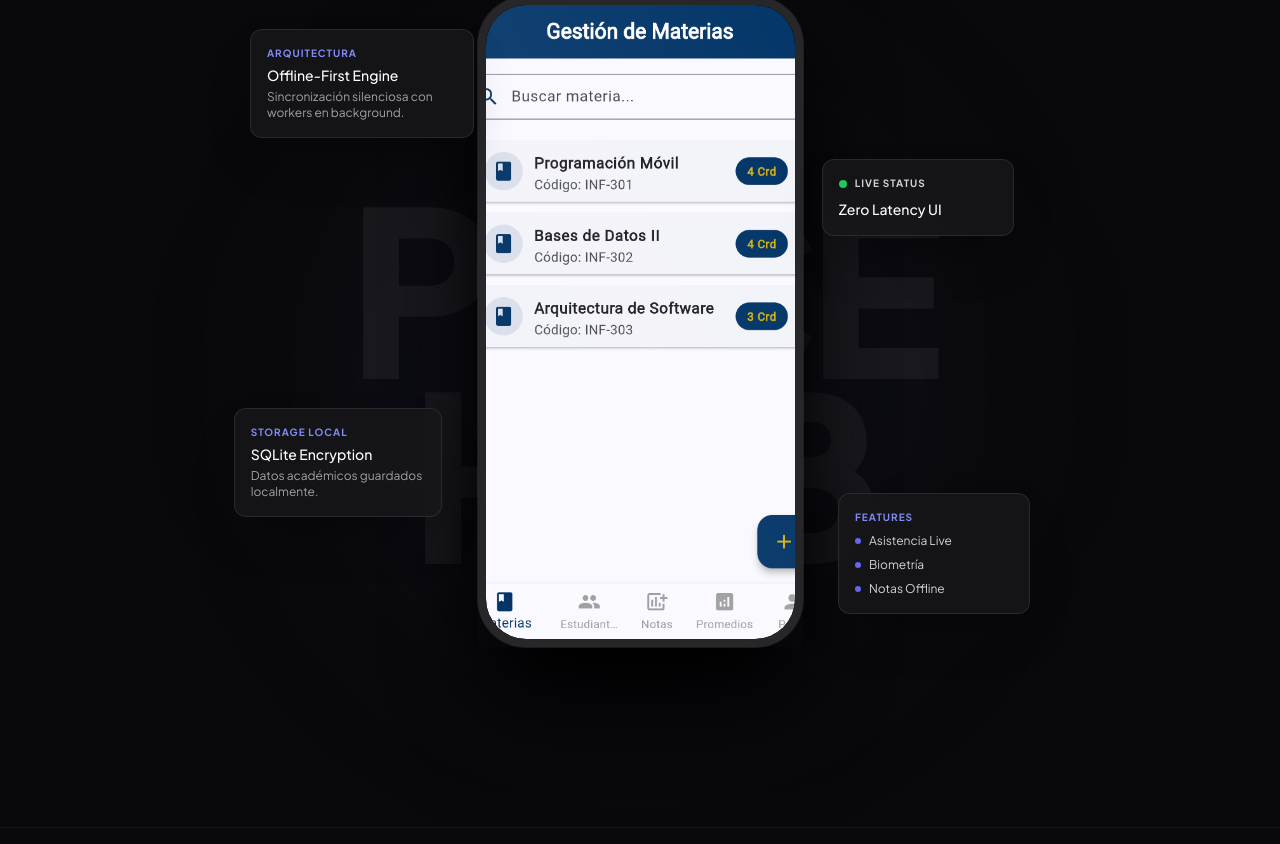
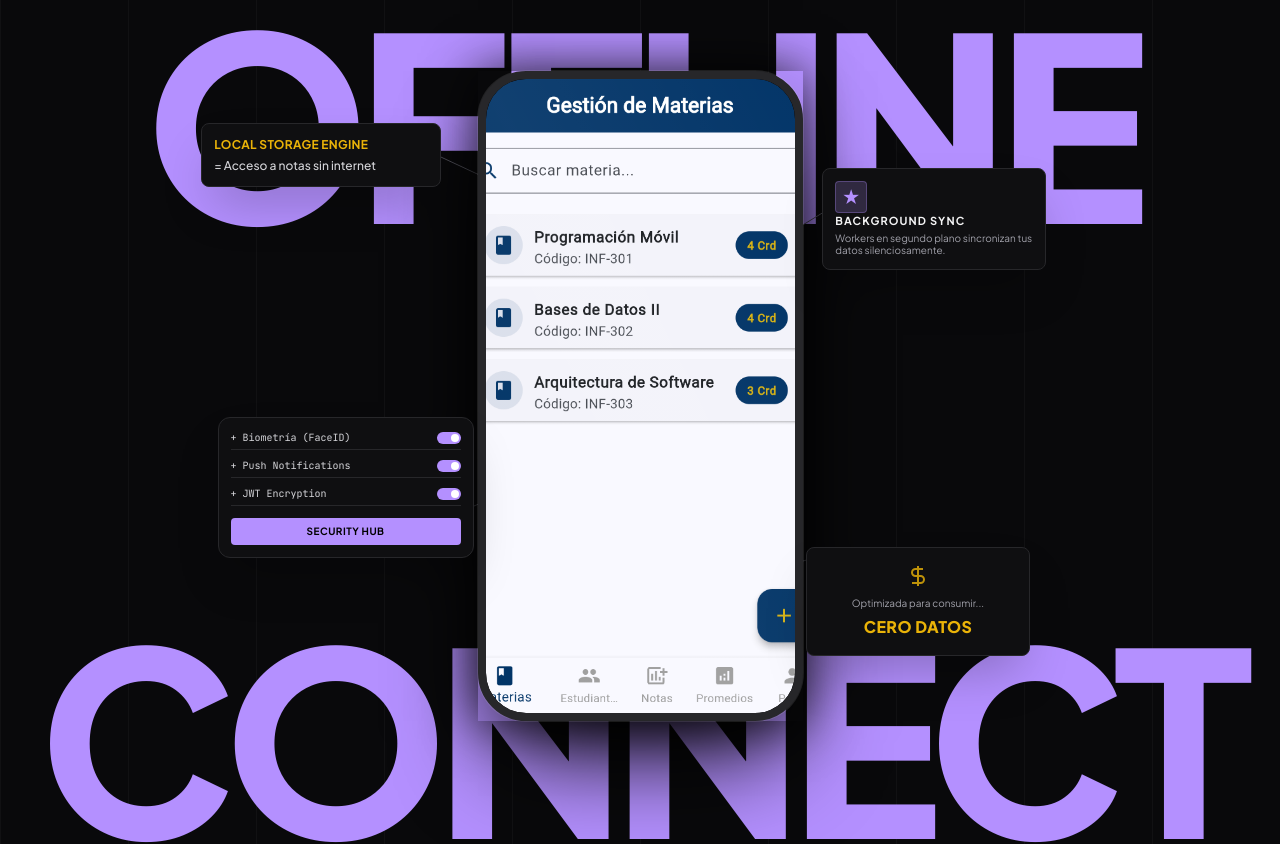
Before and after one commit to Axl07s/portfolio-axel, a React (Vite) app: page /project/puce-connect-hub in a window 1280 px wide. Shown: the part 1434-2278 px from the top of the page. Built offline with nearby package versions, Linux system fonts and the light colour scheme.

Commit message:
feat: Exact replication of brutalist deceptive patterns hero for PUCE Hub

```diff
--- a/src/components/project-layouts/EditorialLayout.tsx
+++ b/src/components/project-layouts/EditorialLayout.tsx
@@ -84,62 +84,101 @@ export function EditorialLayout({ project }: { project: PersonalProject }) {
          </p>
       </section>
 
-      {/* Cinematic Hero: Single Device with Floating Feature Cards */}
-      <section className="relative w-full pb-20 md:pb-40 bg-zinc-950 flex flex-col items-center justify-center min-h-[700px] md:min-h-[900px] border-b border-zinc-800/50 overflow-hidden">
-        {/* Ambient Glow */}
-        <div className="absolute top-1/2 left-1/2 -translate-x-1/2 -translate-y-1/2 w-[300px] md:w-[600px] h-[300px] md:h-[600px] bg-indigo-500/5 rounded-full blur-[80px] md:blur-[120px] pointer-events-none z-0"></div>
+      {/* Cinematic Hero: Brutalist Editorial Style */}
+      <section className="relative w-full pb-20 md:pb-40 bg-[#09090b] flex flex-col items-center justify-center min-h-[800px] md:min-h-[1000px] border-b border-zinc-800/50 overflow-hidden font-sans">
 
-        {/* Massive Background Typography */}
-        <div className="absolute inset-0 flex items-center justify-center opacity-5 pointer-events-none overflow-hidden select-none">
-          <h1 className="text-[18vw] font-black tracking-tighter leading-[0.8] text-white whitespace-nowrap text-center">
-            PUCE<br/>HUB
+        {/* Subtle Vertical Grid Background */}
+        <div className="absolute inset-0 bg-[linear-gradient(to_right,#ffffff08_1px,transparent_1px)] bg-[size:10vw_100%] pointer-events-none z-0"></div>
+
+        {/* Massive Opaque Background Typography */}
+        <div className="absolute inset-0 flex flex-col items-center justify-between py-12 md:py-24 pointer-events-none overflow-hidden select-none z-10">
+          <h1 className="text-[20vw] font-black tracking-tighter leading-[0.75] text-[#b490ff] whitespace-nowrap text-center">
+            OFFLINE
+          </h1>
+          <h1 className="text-[20vw] font-black tracking-tighter leading-[0.75] text-[#b490ff] whitespace-nowrap text-center">
+            CONNECT
           </h1>
         </div>
 
         {/* Central Phone & Floating Cards Container */}
-        <div className="relative w-[280px] h-[560px] md:w-[325px] md:h-[650px] z-10 mt-12">
+        <div className="relative w-[280px] h-[560px] md:w-[325px] md:h-[650px] z-20 mt-12 md:mt-24">
 
            {/* Center Phone */}
-           <div className="absolute inset-0 z-30 shadow-[0_50px_100px_-20px_rgba(0,0,0,0.9)] transition-transform duration-700 hover:scale-[1.02]">
+           <div className="absolute inset-0 z-30 shadow-[0_0_50px_rgba(0,0,0,0.8)]">
              <MobileFrame title="Captura de Inicio / Home" imagePath="/projects/puce_home.png" />
            </div>
 
-           {/* Floating Cards (Absolute positioned relative to the phone center) */}
+           {/* --- SVG Connecting Lines --- */}
+           <svg className="absolute inset-0 w-full h-full overflow-visible z-20 pointer-events-none" style={{ width: '100%', height: '100%' }}>
+              {/* Line to Top Left */}
+              <path d="M -50 80 L 100 150" stroke="#52525b" strokeWidth="1" fill="none" />
+              <circle cx="-50" cy="80" r="3" fill="#52525b" />
+              <circle cx="100" cy="150" r="3" fill="#52525b" />
 
-           {/* Card 1: Top Left */}
-           <div className="absolute top-[5%] -left-[50%] md:-left-[70%] w-48 md:w-56 p-4 rounded-xl bg-zinc-900/80 backdrop-blur-xl border border-zinc-700/50 shadow-2xl z-40 transition-all duration-700 hover:scale-105 hover:bg-zinc-800/90 hidden sm:block">
-              <h4 className="text-[10px] font-bold tracking-widest text-indigo-400 uppercase mb-1">Arquitectura</h4>
-              <p className="text-sm font-medium text-white">Offline-First Engine</p>
-              <p className="text-xs text-zinc-400 mt-1">Sincronización silenciosa con workers en background.</p>
+              {/* Line to Top Right */}
+              <path d="M 380 120 L 250 200" stroke="#52525b" strokeWidth="1" fill="none" />
+              <circle cx="380" cy="120" r="3" fill="#52525b" />
+              <circle cx="250" cy="200" r="3" fill="#52525b" />
+
+              {/* Line to Bottom Left */}
+              <path d="M -40 450 L 80 400" stroke="#52525b" strokeWidth="1" fill="none" />
+              <circle cx="-40" cy="450" r="3" fill="#52525b" />
+              <circle cx="80" cy="400" r="3" fill="#52525b" />
+
+              {/* Line to Bottom Right */}
+              <path d="M 360 480 L 220 520" stroke="#52525b" strokeWidth="1" fill="none" />
+              <circle cx="360" cy="480" r="3" fill="#52525b" />
+              <circle cx="220" cy="520" r="3" fill="#52525b" />
+           </svg>
+
+           {/* --- Brutalist Cards --- */}
+
+           {/* Card 1: Top Left (Scarcity Tactics style) */}
+           <div className="absolute top-[8%] -left-[60%] md:-left-[85%] w-52 md:w-60 p-3 rounded-lg bg-[#0f0f11] border border-zinc-800 shadow-2xl z-40 hidden sm:block">
+              <h4 className="text-[12px] font-bold tracking-wide text-[#eab308] uppercase mb-1">LOCAL STORAGE ENGINE</h4>
+              <p className="text-xs font-medium text-zinc-300">= Acceso a notas sin internet</p>
            </div>
 
-           {/* Card 2: Top Right */}
-           <div className="absolute top-[25%] -right-[45%] md:-right-[65%] w-40 md:w-48 p-4 rounded-xl bg-zinc-900/80 backdrop-blur-xl border border-zinc-700/50 shadow-2xl z-40 transition-all duration-700 hover:scale-105 hover:bg-zinc-800/90 hidden sm:block">
-              <div className="flex items-center gap-2 mb-2">
-                 <div className="w-2 h-2 rounded-full bg-green-500 animate-pulse"></div>
-                 <span className="text-[10px] font-bold tracking-widest text-zinc-300 uppercase">Live Status</span>
+           {/* Card 2: Top Right (Sheep style) */}
+           <div className="absolute top-[15%] -right-[50%] md:-right-[75%] w-48 md:w-56 p-3 rounded-lg bg-[#0f0f11] border border-zinc-800 shadow-2xl z-40 hidden sm:block flex items-start gap-3">
+              <div className="w-8 h-8 rounded bg-[#b490ff]/20 flex-shrink-0 border border-[#b490ff]/30 overflow-hidden flex items-center justify-center">
+                 <span className="text-[#b490ff] text-lg">★</span>
               </div>
-              <p className="text-sm font-medium text-white">Zero Latency UI</p>
+              <div className="flex-1">
+                <h4 className="text-[11px] font-bold tracking-widest text-zinc-100 uppercase mb-0.5">BACKGROUND SYNC</h4>
+                <p className="text-[10px] leading-tight text-zinc-400">Workers en segundo plano sincronizan tus datos silenciosamente.</p>
+              </div>
            </div>
 
-           {/* Card 3: Bottom Left */}
-           <div className="absolute bottom-[20%] -left-[55%] md:-left-[75%] w-44 md:w-52 p-4 rounded-xl bg-zinc-900/80 backdrop-blur-xl border border-zinc-700/50 shadow-2xl z-40 transition-all duration-700 hover:scale-105 hover:bg-zinc-800/90 hidden sm:block">
-              <h4 className="text-[10px] font-bold tracking-widest text-indigo-400 uppercase mb-1">Storage Local</h4>
-              <p className="text-sm font-medium text-white">SQLite Encryption</p>
-              <p className="text-xs text-zinc-400 mt-1">Datos académicos guardados localmente.</p>
+           {/* Card 3: Bottom Left (Permissions style) */}
+           <div className="absolute bottom-[25%] -left-[60%] md:-left-[80%] w-56 md:w-64 p-3 rounded-xl bg-[#0f0f11] border border-zinc-800 shadow-2xl z-40 hidden sm:block">
+              <ul className="space-y-2 mb-3">
+                <li className="flex justify-between items-center border-b border-zinc-800 pb-1">
+                  <span className="text-[10px] text-zinc-300 font-mono">+ Biometría (FaceID)</span>
+                  <div className="w-6 h-3 bg-[#b490ff] rounded-full relative"><div className="absolute right-0.5 top-0.5 w-2 h-2 bg-white rounded-full"></div></div>
+                </li>
+                <li className="flex justify-between items-center border-b border-zinc-800 pb-1">
+                  <span className="text-[10px] text-zinc-300 font-mono">+ Push Notifications</span>
+                  <div className="w-6 h-3 bg-[#b490ff] rounded-full relative"><div className="absolute right-0.5 top-0.5 w-2 h-2 bg-white rounded-full"></div></div>
+                </li>
+                <li className="flex justify-between items-center border-b border-zinc-800 pb-1">
+                  <span className="text-[10px] text-zinc-300 font-mono">+ JWT Encryption</span>
+                  <div className="w-6 h-3 bg-[#b490ff] rounded-full relative"><div className="absolute right-0.5 top-0.5 w-2 h-2 bg-white rounded-full"></div></div>
+                </li>
+              </ul>
+              <div className="w-full py-1.5 bg-[#b490ff] text-black text-[10px] font-bold text-center rounded uppercase tracking-wider">
+                 Security Hub
+              </div>
            </div>
 
-           {/* Card 4: Bottom Right */}
-           <div className="absolute bottom-[5%] -right-[50%] md:-right-[70%] w-44 md:w-48 p-4 rounded-xl bg-zinc-900/80 backdrop-blur-xl border border-zinc-700/50 shadow-2xl z-40 transition-all duration-700 hover:scale-105 hover:bg-zinc-800/90 hidden sm:block">
-              <h4 className="text-[10px] font-bold tracking-widest text-indigo-400 uppercase mb-2">Features</h4>
-              <ul className="space-y-2">
-                <li className="flex items-center gap-2 text-xs text-zinc-300"><div className="w-1.5 h-1.5 rounded-full bg-indigo-500"></div> Asistencia Live</li>
-                <li className="flex items-center gap-2 text-xs text-zinc-300"><div className="w-1.5 h-1.5 rounded-full bg-indigo-500"></div> Biometría</li>
-                <li className="flex items-center gap-2 text-xs text-zinc-300"><div className="w-1.5 h-1.5 rounded-full bg-indigo-500"></div> Notas Offline</li>
-              </ul>
+           {/* Card 4: Bottom Right (Timer style) */}
+           <div className="absolute bottom-[10%] -right-[50%] md:-right-[70%] w-48 md:w-56 p-4 rounded-lg bg-[#0f0f11] border border-zinc-800 shadow-2xl z-40 hidden sm:block text-center">
+              <div className="mb-2 opacity-80">
+                 <svg width="24" height="24" viewBox="0 0 24 24" fill="none" stroke="#eab308" strokeWidth="2" className="mx-auto"><path d="M12 2v20M17 5H9.5a3.5 3.5 0 0 0 0 7h5a3.5 3.5 0 0 1 0 7H6"/></svg>
+              </div>
+              <p className="text-[10px] text-zinc-400 mb-1">Optimizada para consumir...</p>
+              <h4 className="text-[16px] font-black tracking-wide text-[#eab308] uppercase">CERO DATOS</h4>
            </div>
-
-           {/* Decorative Lines connecting cards (Optional, can be added if needed, but floating looks cleaner) */}
 
         </div>
       </section>
```
